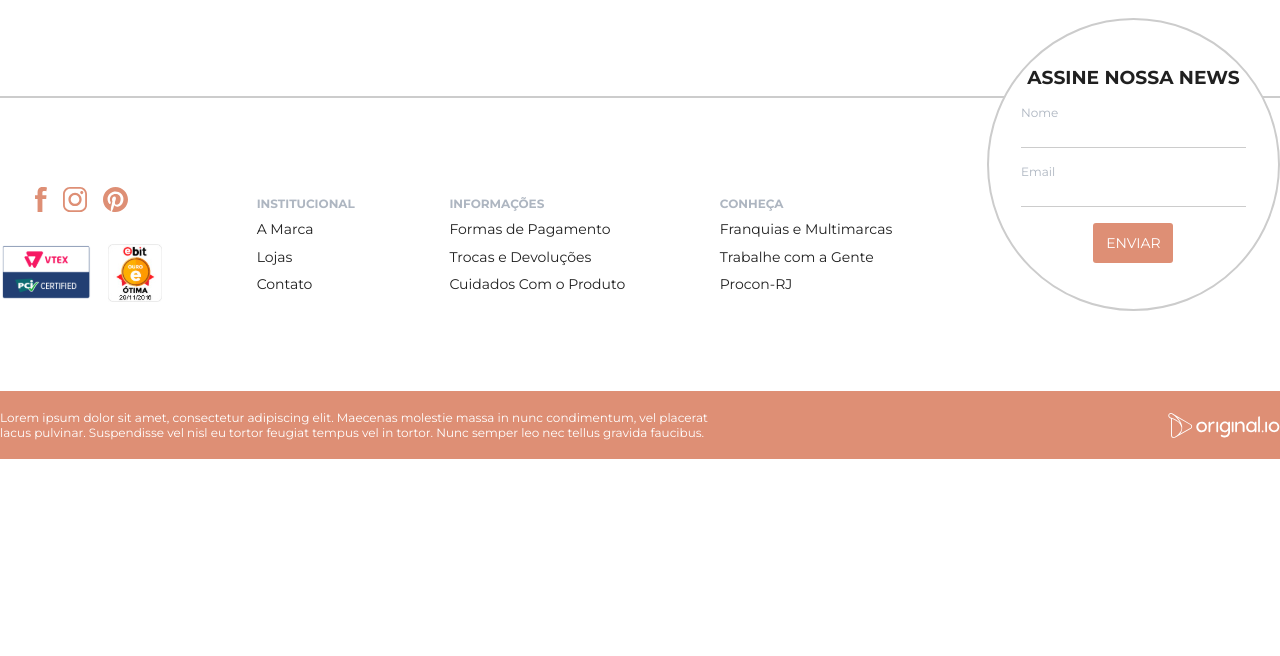
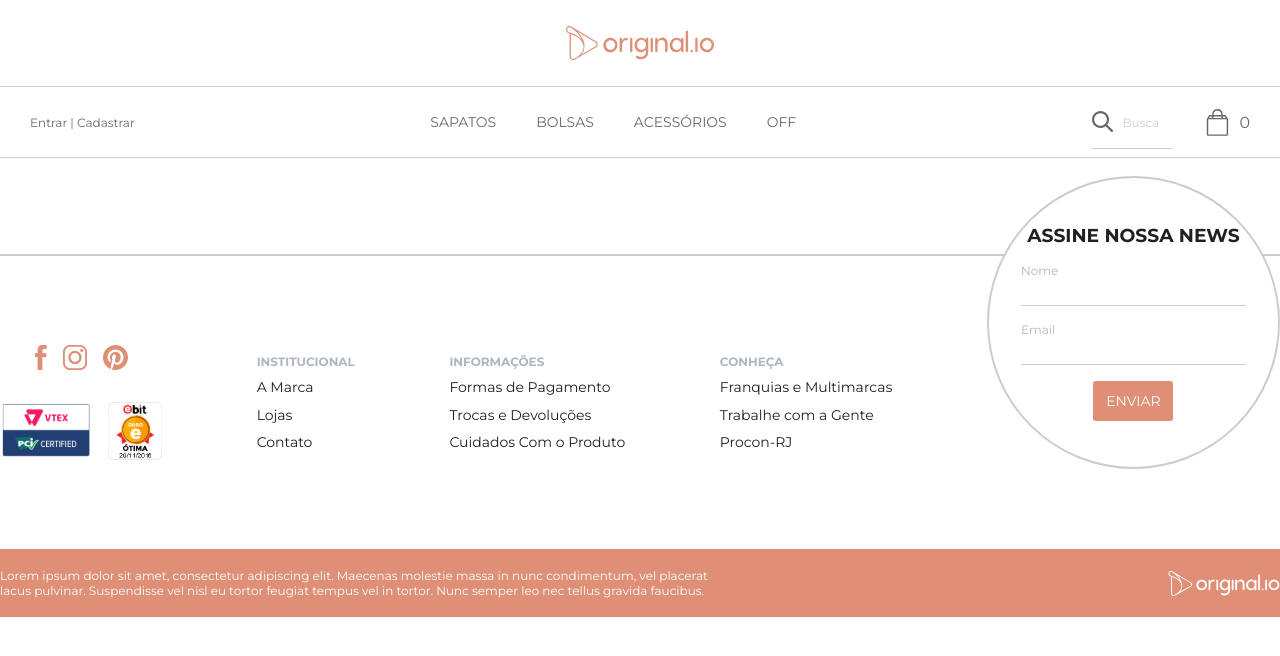
Before and after one commit to EduardoAguiarS/02.Tech-Summer, a React (Create React App) app: page /product/48/terno in a window 1280 px wide. Shown: the top 656 px of the page. Built offline with nearby package versions, Linux system fonts and the light colour scheme; data requests are answered from the project's data file.

Commit message:
added header in product page

```diff
--- a/src/pages/Product.tsx
+++ b/src/pages/Product.tsx
@@ -1,4 +1,5 @@
 import Footer from "../components/Footer/Footer";
+import Header from "../components/Header/Hero";
 import { useProduct } from "../providers/context";
 
 interface ProductProps {}
@@ -8,6 +9,7 @@ export const Product: React.FC<ProductProps> = () => {
 
   return (
     <div>
+      <Header />
       <h1>{product?.productName}</h1>
       <Footer />
     </div>
```
